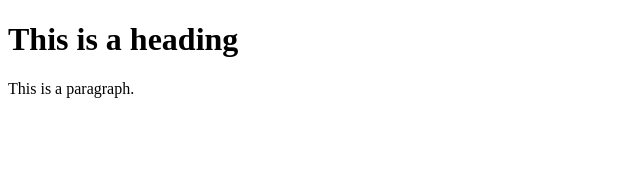
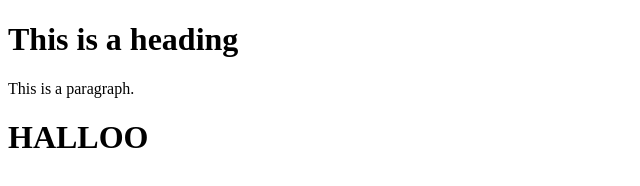
Before and after one commit to badroll2/DST, a plain HTML site: page index.html in a window 1280 px wide. Shown: the whole page, without its empty margins (0-640 px from the left). Drawn offline with Linux system fonts and the light colour scheme.

Commit message:
nambah h1

```diff
--- a/index.html
+++ b/index.html
@@ -8,5 +8,7 @@
 <h1>This is a heading</h1>
 <p>This is a paragraph.</p>
 
+<h1>HALLOO</h1>
+
 </body>
 </html>
```
